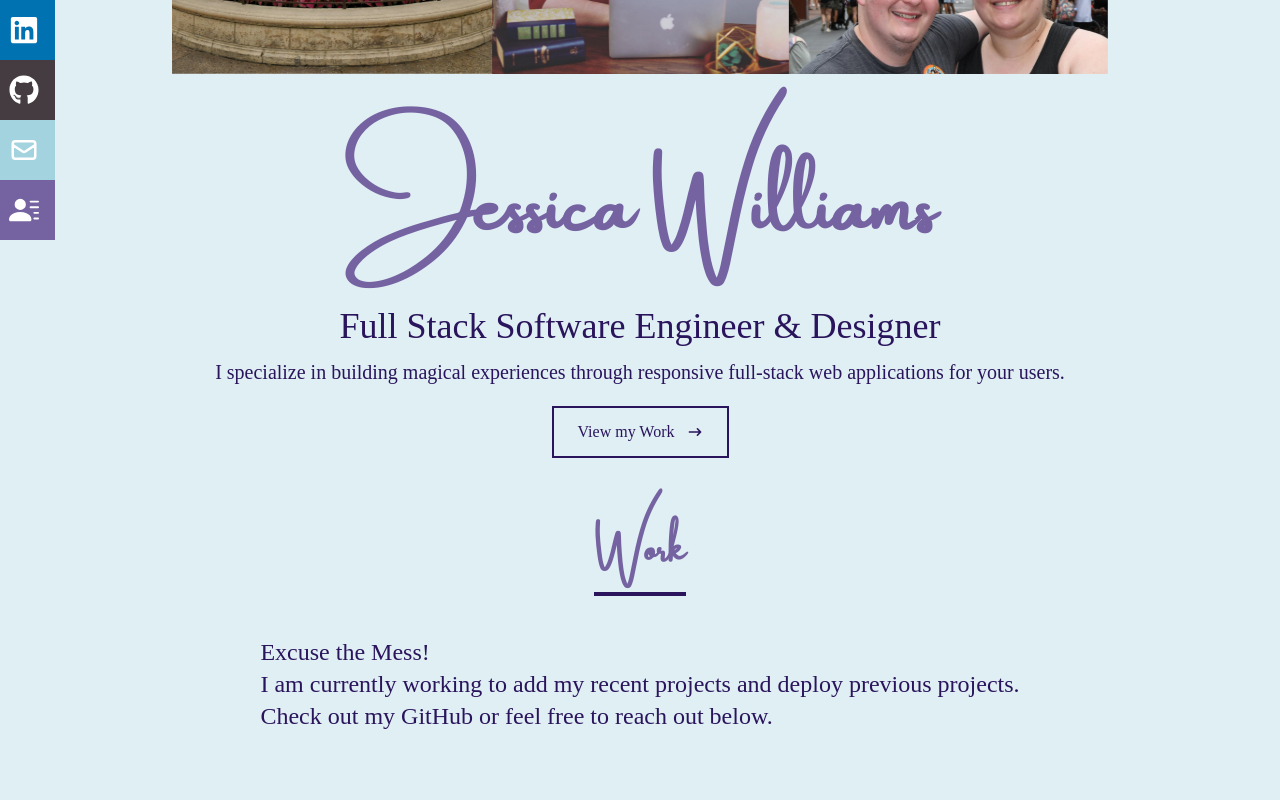
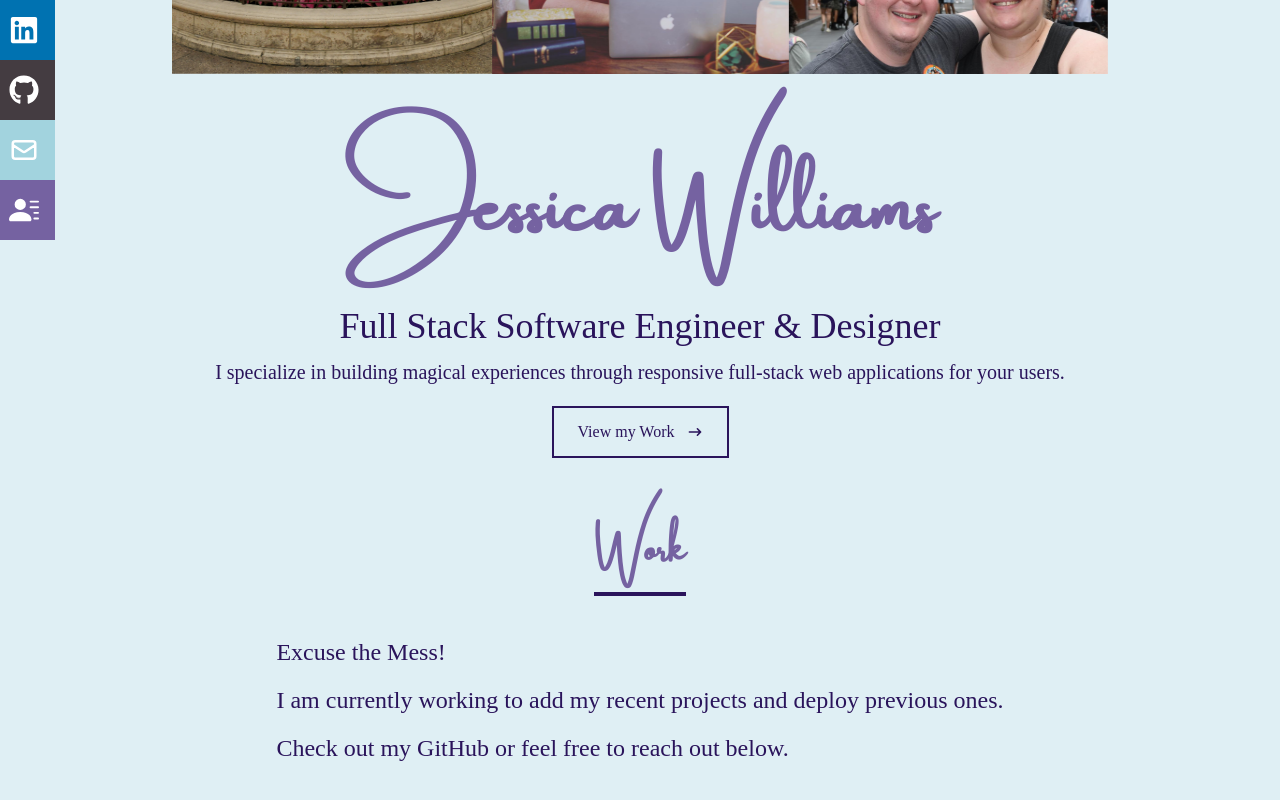
Before and after one commit to JessWillCode/jess-portfolio, a React (Create React App) app: page / in a window 1280 px wide. Shown: the part 280-1080 px from the top of the page. Built offline with nearby package versions, Linux system fonts and the light colour scheme.

Commit message:
Update Work.jsx

```diff
--- a/src/components/Work.jsx
+++ b/src/components/Work.jsx
@@ -10,7 +10,11 @@ const Work = () => {
         <div>
             <div className='flex flex-col justify-center items-center w-full h-full'>
                 <p className='text-4xl text-[#7562a1] font-[Amsterdam4] font-bold inline border-b-4 border-[#2a145b] pb-8'>Work</p>
-                <p className='text-2xl py-10'>Excuse the Mess! <br /> I am currently working to add my recent projects and deploy previous projects. <br /> Check out my GitHub or feel free to reach out below.</p>
+                <div className="text-2xl py-10 space-y-4">
+                  <p>Excuse the Mess!</p>
+                  <p>I am currently working to add my recent projects and deploy previous ones.</p>
+                  <p>Check out my GitHub or feel free to reach out below.</p>
+                </div>
             </div>
 
               {/* <div className='grid sm:grid-cols-2 md:grid-cols-3 gap-4 mx-20 px-20'>
```
